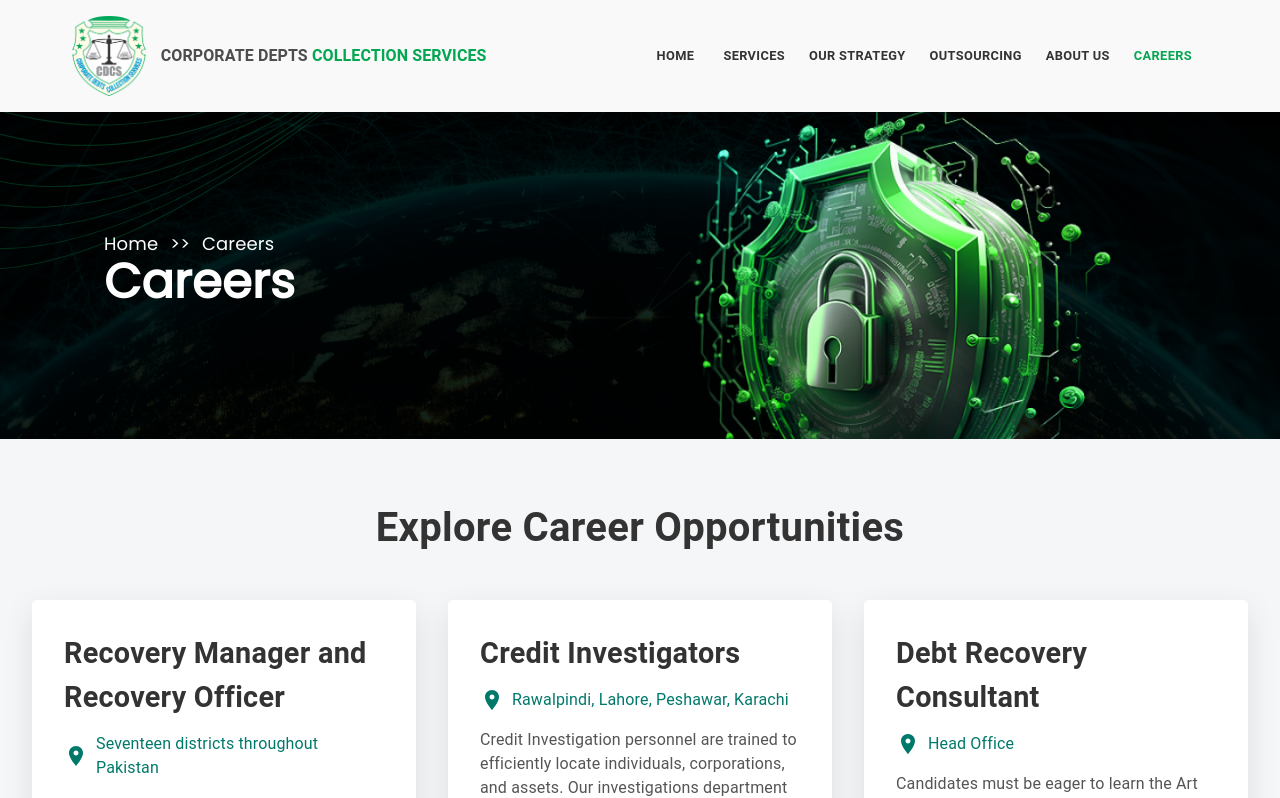
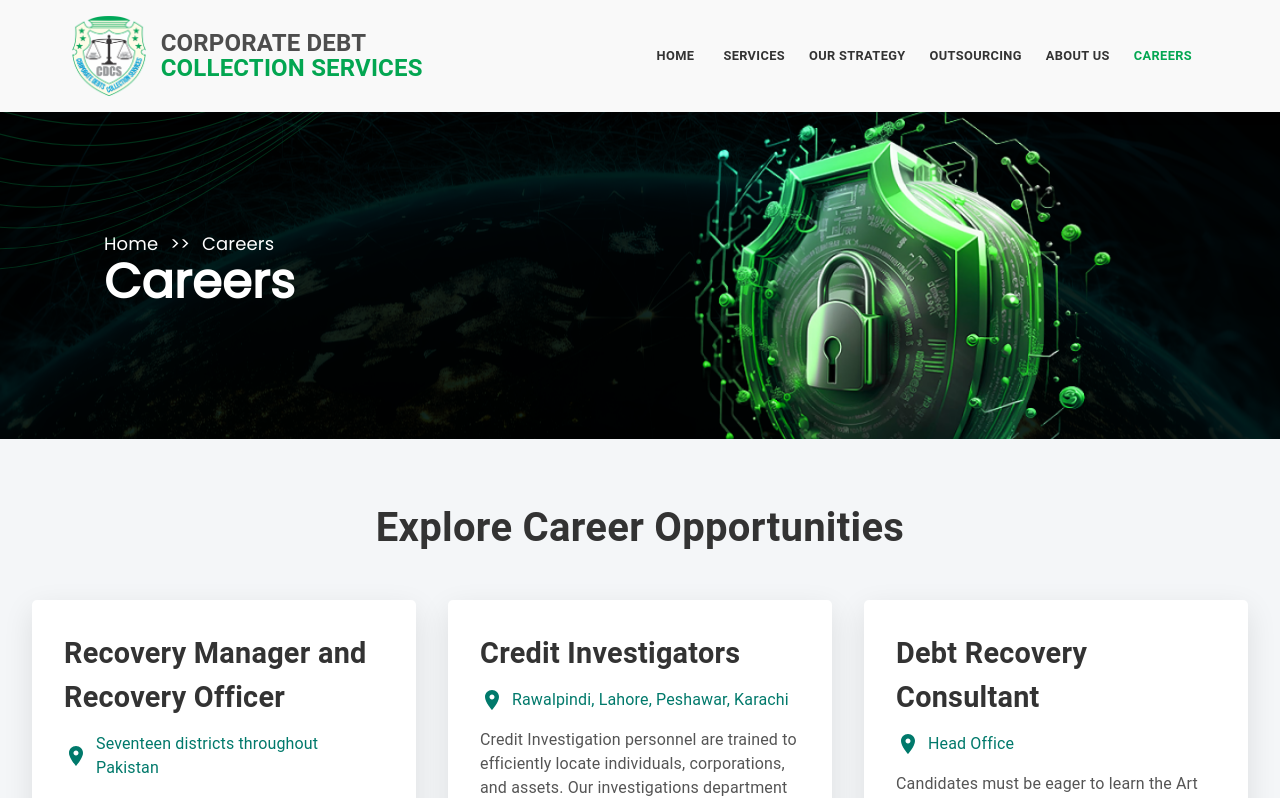
Before and after one commit to MuhammadAzan786/CDCS_WebProject-, a React (Vite) app: page /careers in a window 1280 px wide. Shown: the top 798 px of the page. Built offline with nearby package versions, Linux system fonts and the light colour scheme.

Commit message:
navbar modified

```diff
--- a/src/Components/NavBar1.jsx
+++ b/src/Components/NavBar1.jsx
@@ -97,13 +97,14 @@ function NavBar1(props) {
             sx={{
               flexGrow: 1,
               display: { xs: "block", sm: "block" },
-              fontSize: {xs:"0.8rem",sm:"0.9rem",md:"1rem"},
+              fontSize: { xs: "1rem", sm: "1.4rem", md: "1.3rem",lg:"1.5rem" },
+              lineHeight:"25px",
               fontWeight: "600",
               color: "#4d4d4d",
               textTransform: "uppercase",
             }}
           >
-            Corporate Depts{" "}
+            Corporate Debt <br />
             <span style={{ color: "#03a651" }}>Collection Services</span>
           </Typography>
           <IconButton
```
